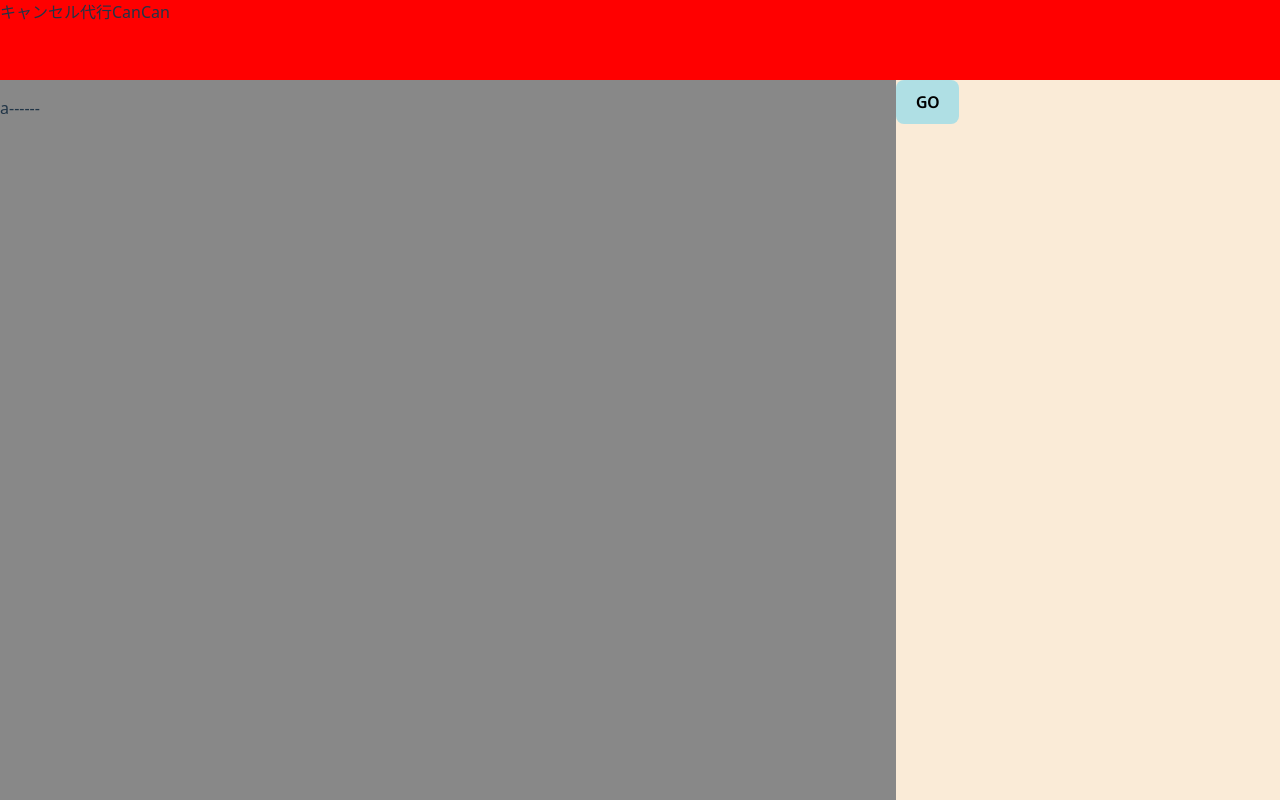
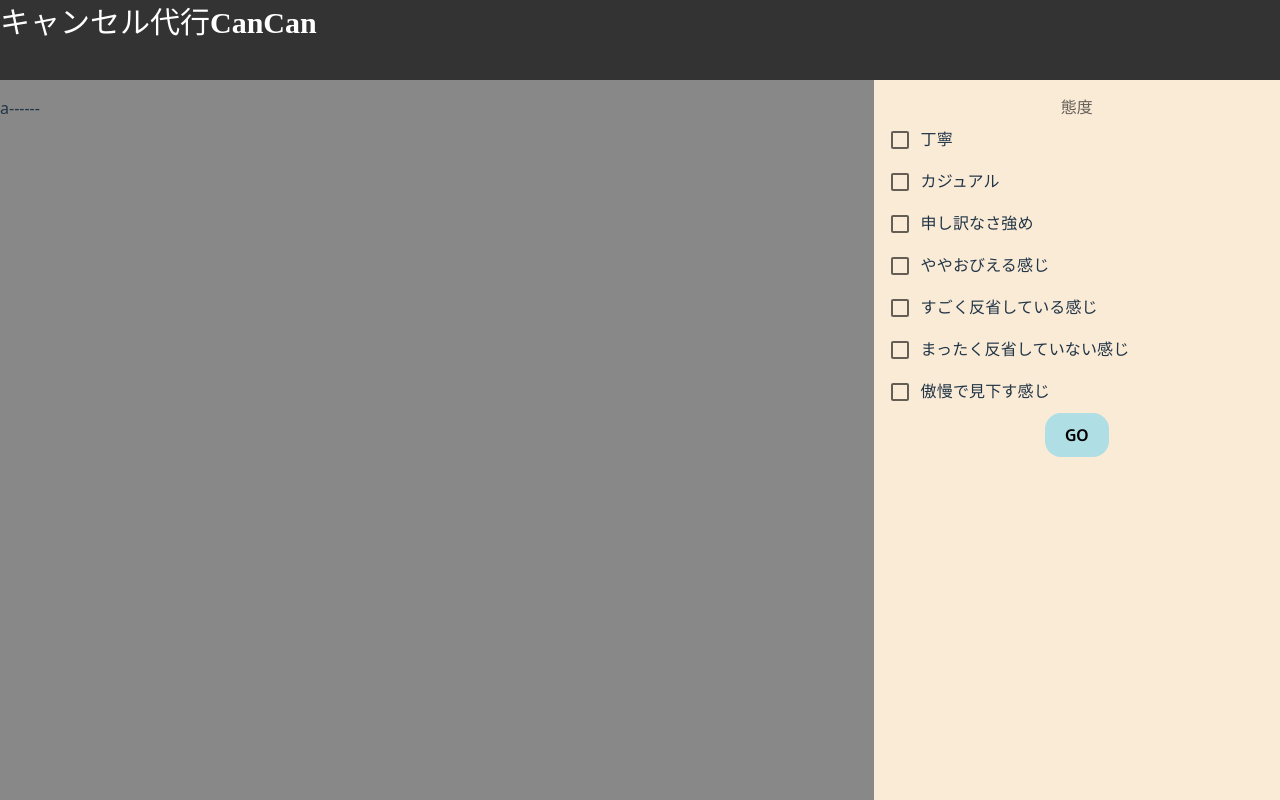
Before and after one commit to jack-app/jackHack2025_E, a React (Vite) app in the folder frontend/: page / in a window 1280 px wide. Built offline with nearby package versions, Linux system fonts and the light colour scheme.

Commit message:
feedbackの選択肢追加

```diff
--- a/frontend/index.html
+++ b/frontend/index.html
@@ -3,10 +3,8 @@
   <head>
     <meta charset="UTF-8" />
     <link rel="preconnect" href="https://fonts.googleapis.com">
-<link rel="preconnect" href="https://fonts.gstatic.com" crossorigin>
-<link href="https://fonts.googleapis.com/css2?family=M+PLUS+Rounded+1c:wght@400;700&display=swap" rel="stylesheet">
-
-    <link rel="icon" type="image/svg+xml" href="/vite.svg" />
+    <link rel="preconnect" href="https://fonts.gstatic.com" crossorigin>
+    <link href="https://fonts.googleapis.com/css2?family=M+PLUS+Rounded+1c:wght@400;700&display=swap" rel="stylesheet">    <link rel="icon" type="image/svg+xml" href="/vite.svg" />
     <meta name="viewport" content="width=device-width, initial-scale=1.0" />
     <title>Vite + React</title>
   </head>
--- a/frontend/src/App.css
+++ b/frontend/src/App.css
@@ -7,11 +7,16 @@
 
 .header {
   position: fixed;
-  background-color: red;
+  background-color: #333;
+  color:white;
   width:100%;
   top:0;
   left:0;
   height:10vh;
+  font-family: 'Yu Gothic';
+  font-weight: bold;
+  font-size: 30px;
+
 }
 .body{
   left:0;
@@ -28,19 +33,21 @@
 }
 .setting{
   background-color: antiquewhite;
-  /* flex-grow:1; */
+  padding: 16px;
   width: 30%;
+  font-family: 'M PLUS Rounded 1c';
+  font-weight: 700;
+  text-align:  center;
 }
 
 .GObutton {
   background-color:#AFDFE4;
   cursor: pointer;
-  border-radius :8px;
+  border-radius :16px;
   font-family: 'M PLUS Rounded 1c';
   font-weight: 700;
   transition-duration: 2.0s;
 }
 .GObutton:hover {
   transform: scale(1.1);
-
 }
--- a/frontend/src/App.jsx
+++ b/frontend/src/App.jsx
@@ -1,18 +1,32 @@
-import { useState } from 'react'
+import { useState, React } from 'react'
 import './App.css'
+import {Checkbox, FormGroup, FormControlLabel, FormLabel} from '@mui/material';
+
 
 function App() {
   const [count, setCount] = useState(0)
 
   return (
     <>
-
-<div class="header">キャンセル代行CanCan</div>
+      <div class="header">
+        {/* <img src="./assets/react.svg" alt="logo" height="10vh"/> */}
+        キャンセル代行CanCan
+      </div>
       <div class="body">
         <div class="main">
           <p>a------</p>
         </div>
         <div class="setting">
+        <FormLabel component="legend">態度</FormLabel>
+          <FormGroup>
+            <FormControlLabel control={<Checkbox />} label="丁寧"/>
+            <FormControlLabel control={<Checkbox />} label="カジュアル"/>
+            <FormControlLabel control={<Checkbox />} label="申し訳なさ強め"/>
+            <FormControlLabel control={<Checkbox />} label="ややおびえる感じ"/>
+            <FormControlLabel control={<Checkbox />} label="すごく反省している感じ"/>
+            <FormControlLabel control={<Checkbox />} label="まったく反省していない感じ"/>
+            <FormControlLabel control={<Checkbox />} label="傲慢で見下す感じ"/>
+          </FormGroup>
           <button class="GObutton">GO</button>
         </div>
       </div>
```
Lines whose indentation alone changed are shown as unchanged.
